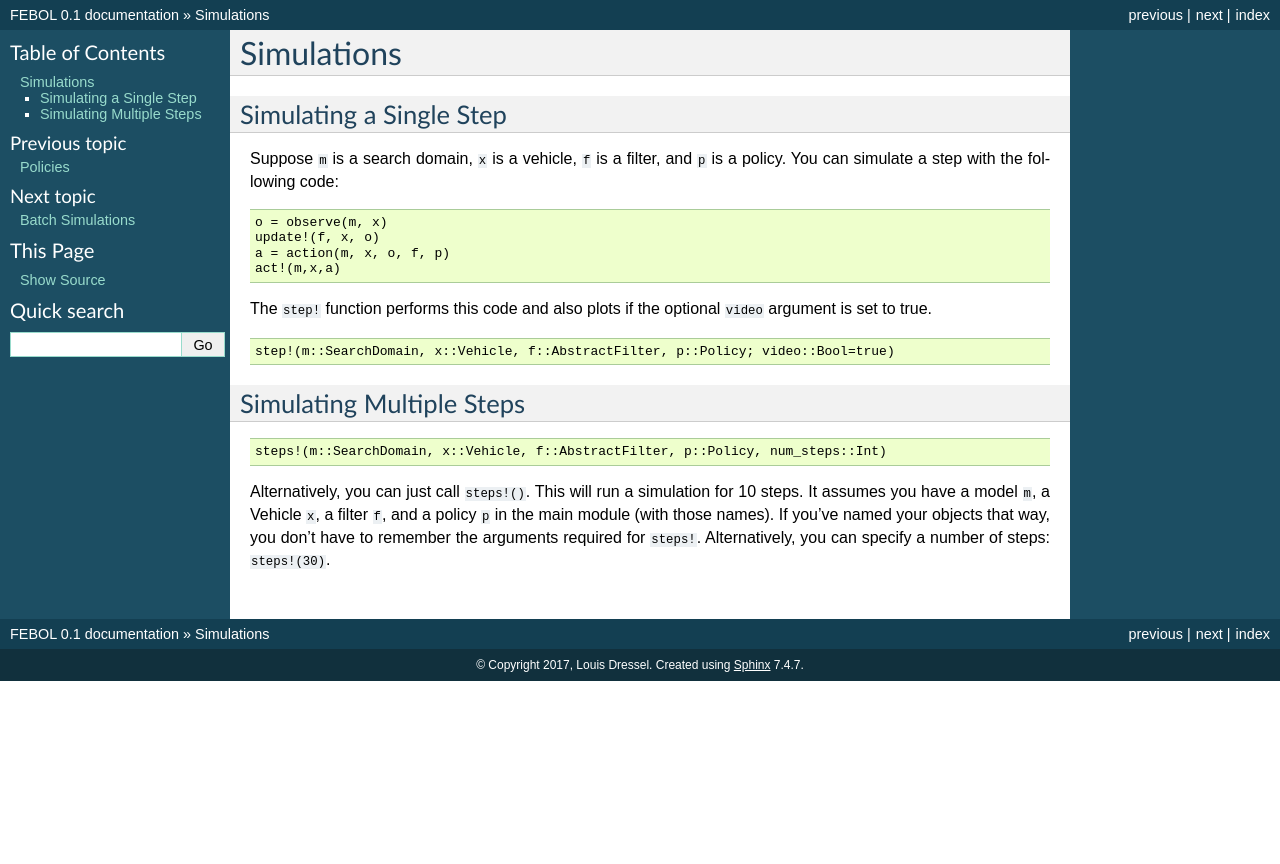
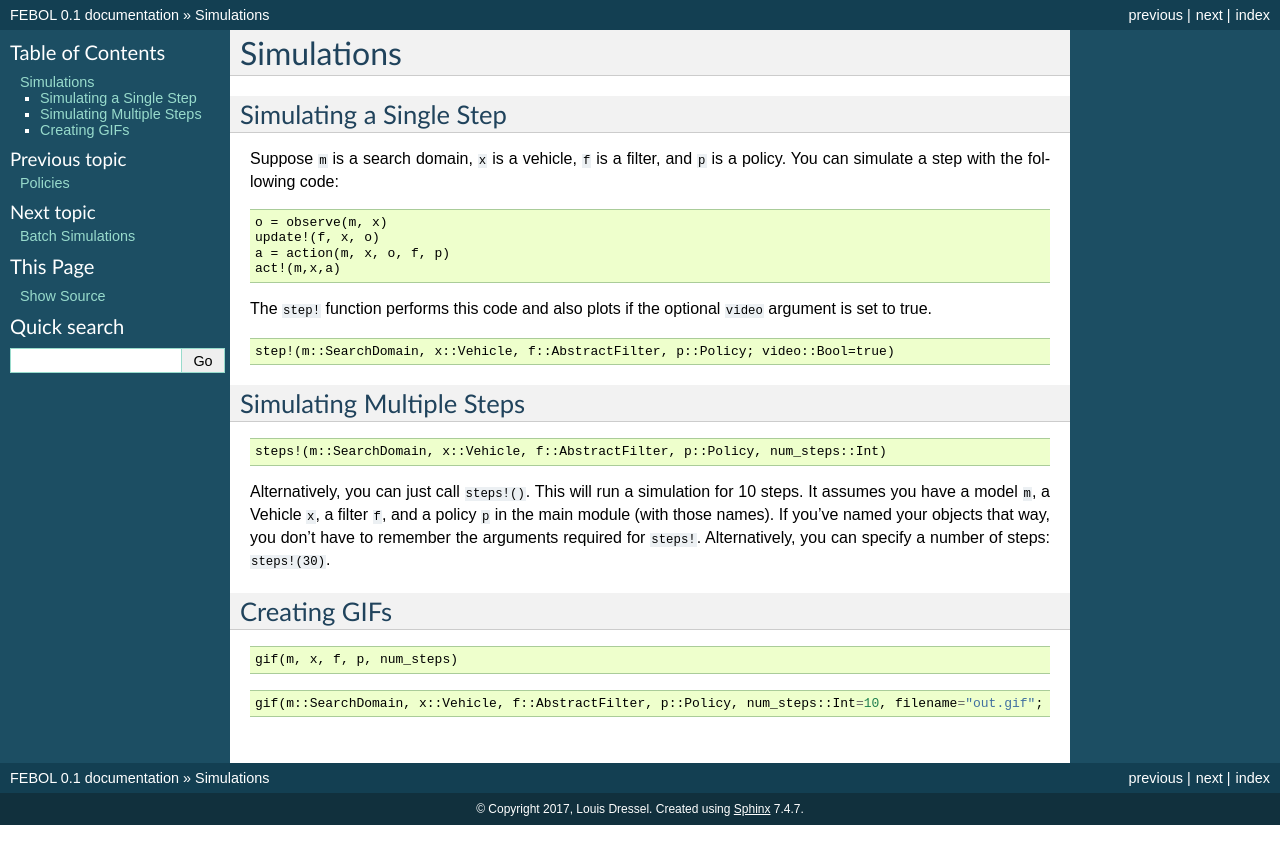
Before and after one commit to cdrckrgt/FEBOL.jl, a Sphinx documentation site: the page built from docs/simulations.rst, in a window 1280 px wide. Shown: the top 864 px of the page. Built offline with Sphinx 7.4.7, drawn with Linux system fonts in a browser that asks for light colours.

Commit message:
adding documentation for making gifs

```diff
--- a/docs/simulations.rst
+++ b/docs/simulations.rst
@@ -31,3 +31,15 @@ This will run a simulation for 10 steps.
 It assumes you have a model :code:`m`, a Vehicle :code:`x`, a filter :code:`f`, and a policy :code:`p` in the main module (with those names).
 If you've named your objects that way, you don't have to remember the arguments required for :code:`steps!`.
 Alternatively, you can specify a number of steps: :code:`steps!(30)`.
+
+
+Creating GIFs
+=================
+::
+
+    gif(m, x, f, p, num_steps)
+
+
+::
+
+    gif(m::SearchDomain, x::Vehicle, f::AbstractFilter, p::Policy, num_steps::Int=10, filename="out.gif"; seconds_per_step=0.5, show_mean=false, show_cov=false, show_path=false)
```
